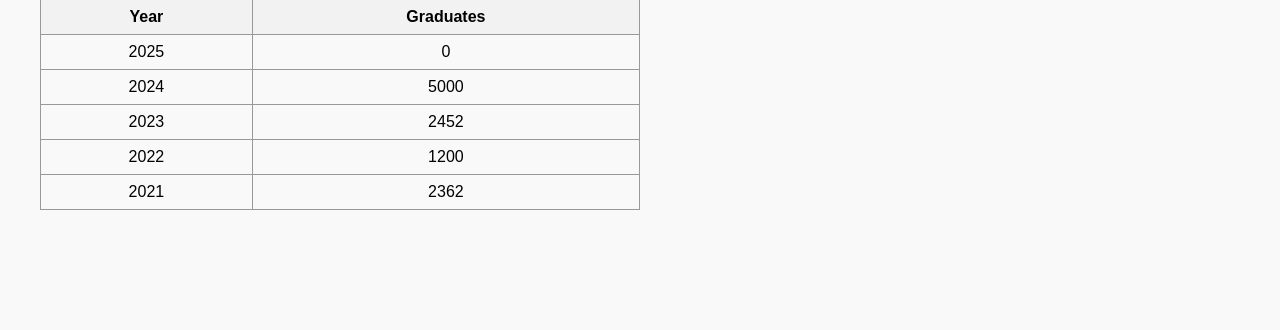
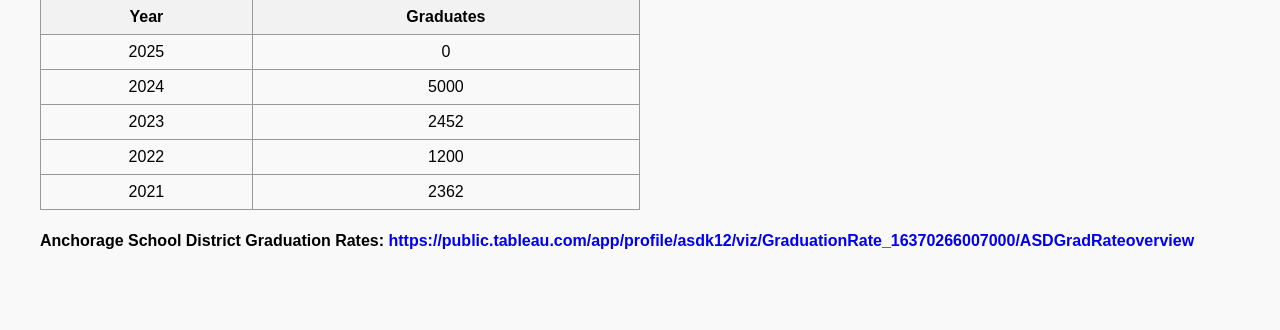
Before and after one commit to jaredkeeler2/470_Capstone, a Django app: page /graduates/ in a window 1280 px wide. Shown: the part 409-739 px from the top of the page. Run offline with Django 5.2, Linux system fonts and the light colour scheme; data comes from the database, SQL or seed files in the repository.

Commit message:
added ASD grad link

```diff
--- a/main/templates/graduates.html
+++ b/main/templates/graduates.html
@@ -112,5 +112,7 @@
             </tr>
         {% endfor %}
     </table>
+
+    <h4>Anchorage School District Graduation Rates: <a href="https://public.tableau.com/app/profile/asdk12/viz/GraduationRate_16370266007000/ASDGradRateoverview" target = "_blank">https://public.tableau.com/app/profile/asdk12/viz/GraduationRate_16370266007000/ASDGradRateoverview</a></h4>
 </body>
 </html>
```
